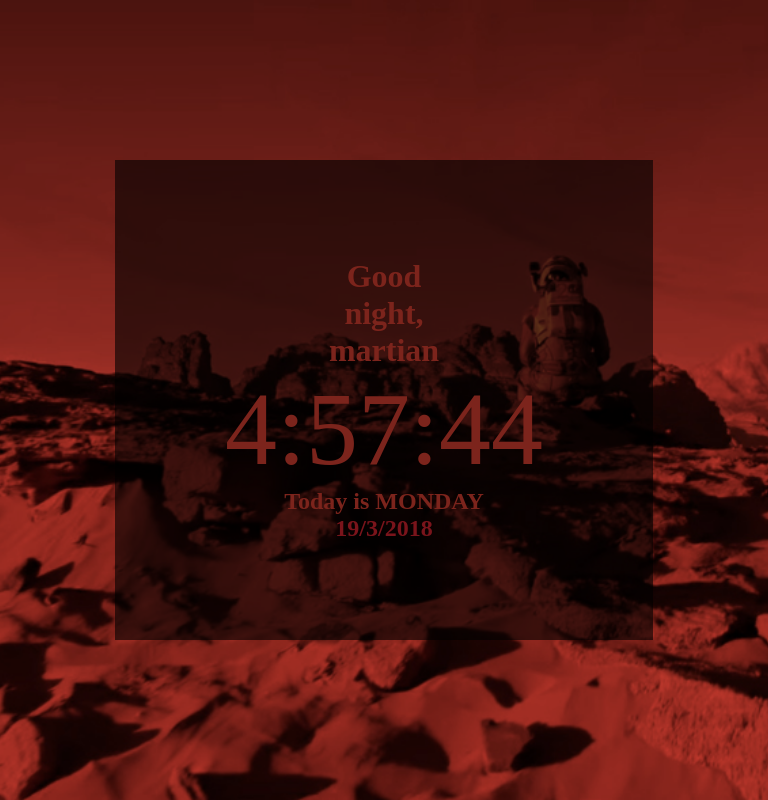
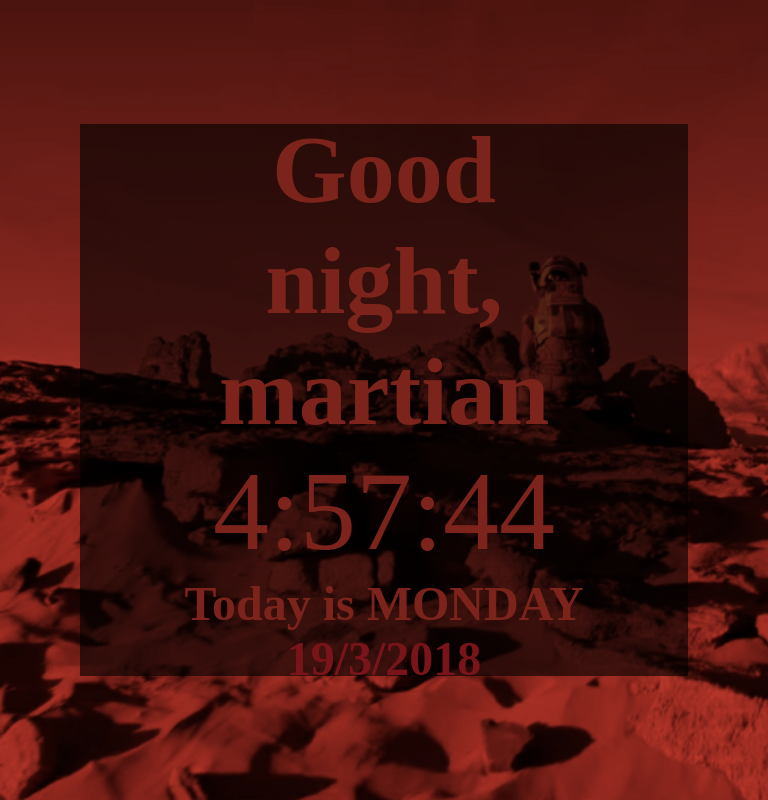
Before and after one commit to thesecretgoldfish/Challenge2---Alaa-Fouad, a plain HTML site: page index.html in a window 768 px wide. Drawn offline with nearby package versions, Linux system fonts and the light colour scheme.

Commit message:
Small desktop/ipad media querie done.

```diff
--- a/style.css
+++ b/style.css
@@ -80,13 +80,20 @@ main {
   flex-flow: column;
   align-items: center;
   justify-content: center;
-  width: 70vw;
-  height: 60vh;
+  width: 75vw;
+  height: 65vh;
+  padding: 1em;
   background-color: rgba(0,0,0,.6);
   /*box-shadow: 0px 4px 30px 5px #911818;*/
 }
+h1 {
+  font-size: 6rem;
+}
 section {
-  font-size: 6.5rem;
+  font-size: 7rem;
+}
+h2 {
+  font-size: 3rem;
 }
 }
 
```
